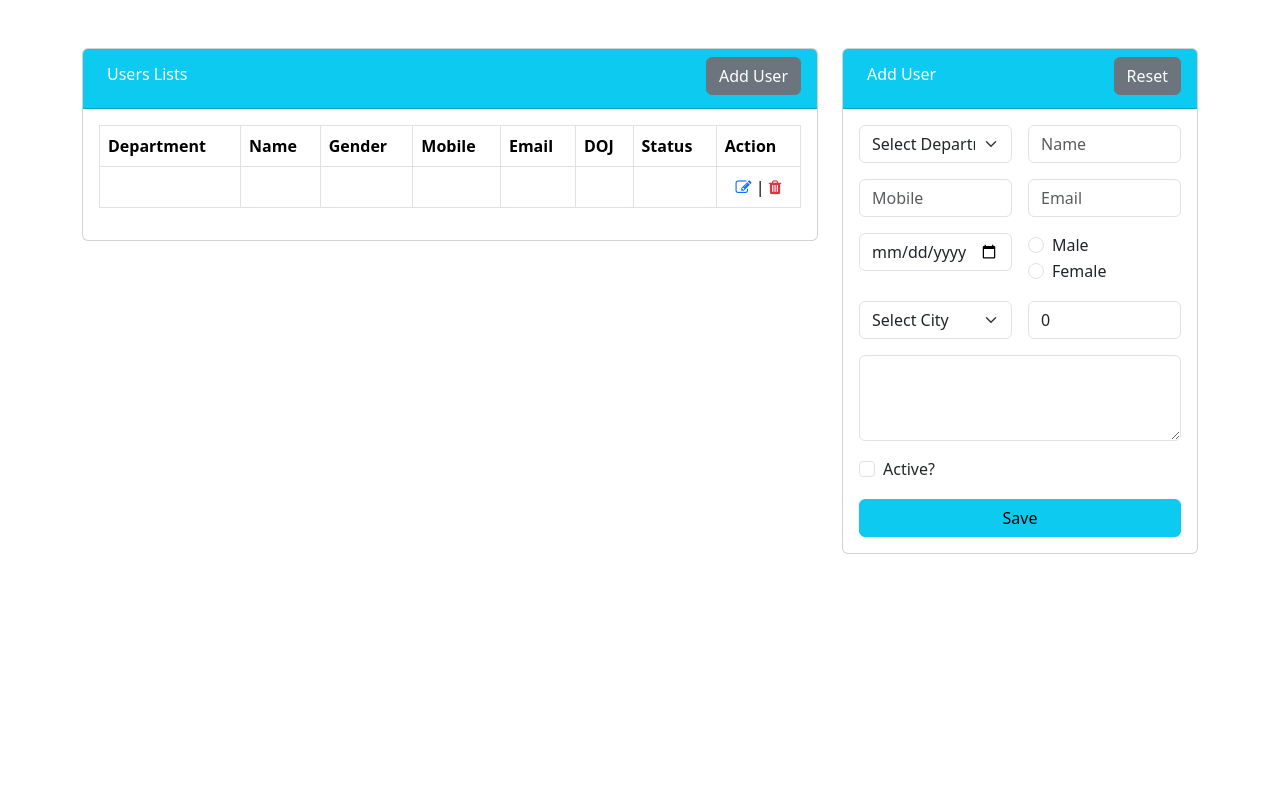
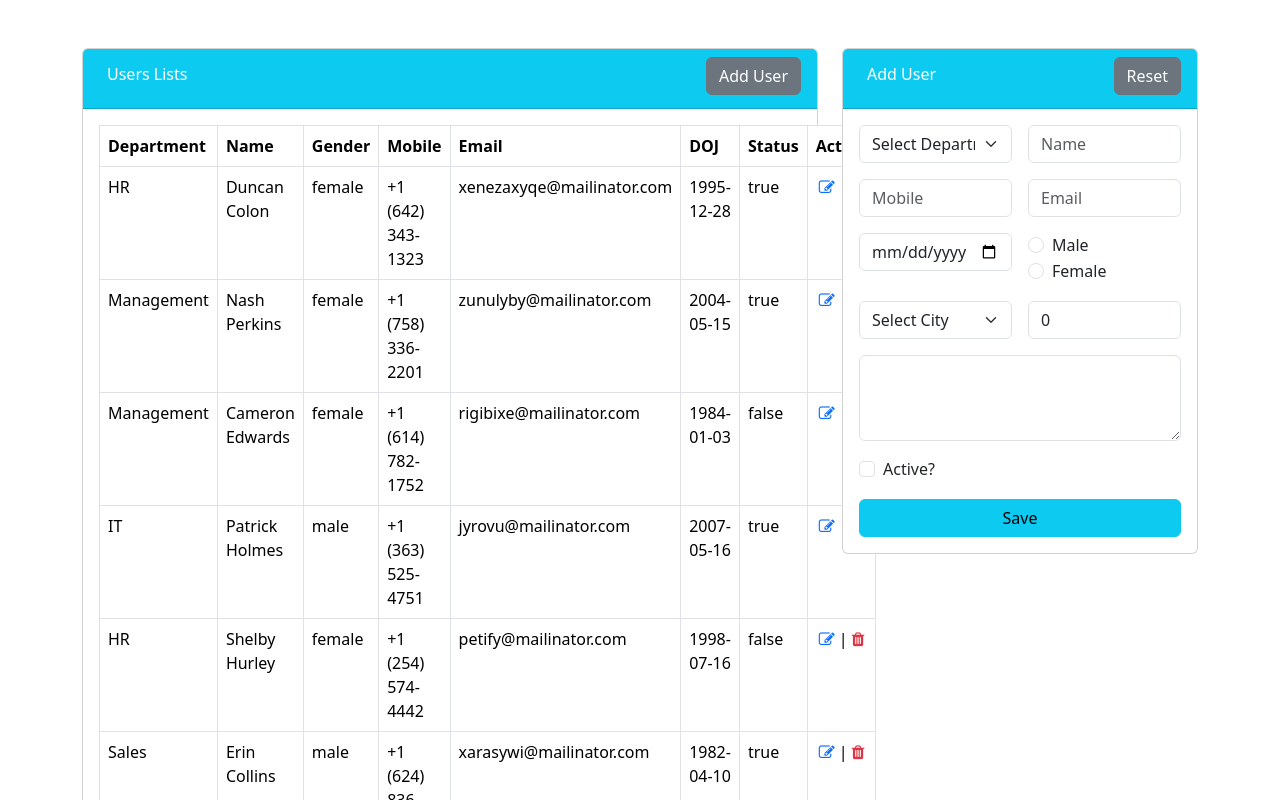
Before and after one commit to yanikkumar/angular-user-app, an Angular app: page /user in a window 1280 px wide. Shown: the top 800 px of the page. Built offline with nearby package versions, Linux system fonts and the light colour scheme; data requests are answered from the project's data file.

Commit message:
Create User done

```diff
--- /dev/null
+++ b/db.json
@@ -0,0 +1,108 @@
+{
+  "users": [
+    {
+      "id": "8a25",
+      "department": "HR",
+      "name": "Duncan Colon",
+      "mobile": "+1 (642) 343-1323",
+      "email": "xenezaxyqe@mailinator.com",
+      "gender": "female",
+      "doj": "1995-12-28",
+      "city": "Chandigarh",
+      "salary": "Distinctio In volup",
+      "address": "Excepteur quia commo",
+      "status": true
+    },
+    {
+      "id": "207b",
+      "department": "Management",
+      "name": "Nash Perkins",
+      "mobile": "+1 (758) 336-2201",
+      "email": "zunulyby@mailinator.com",
+      "gender": "female",
+      "doj": "2004-05-15",
+      "city": "Gurgaon",
+      "salary": "Excepteur fuga In e",
+      "address": "Illo perferendis ut ",
+      "status": true
+    },
+    {
+      "id": "9025",
+      "department": "Management",
+      "name": "Cameron Edwards",
+      "mobile": "+1 (614) 782-1752",
+      "email": "rigibixe@mailinator.com",
+      "gender": "female",
+      "doj": "1984-01-03",
+      "city": "Gurgaon",
+      "salary": "Deleniti doloremque ",
+      "address": "Quaerat omnis ut in ",
+      "status": false
+    },
+    {
+      "id": "3116",
+      "department": "IT",
+      "name": "Patrick Holmes",
+      "mobile": "+1 (363) 525-4751",
+      "email": "jyrovu@mailinator.com",
+      "gender": "male",
+      "doj": "2007-05-16",
+      "city": "Gurgaon",
+      "salary": "Velit excepturi corp",
+      "address": "Sed qui quia tempor ",
+      "status": true
+    },
+    {
+      "id": "b0b0",
+      "department": "HR",
+      "name": "Shelby Hurley",
+      "mobile": "+1 (254) 574-4442",
+      "email": "petify@mailinator.com",
+      "gender": "female",
+      "doj": "1998-07-16",
+      "city": "Mohali",
+      "salary": "Amet dolores volupt",
+      "address": "Omnis pariatur Volu",
+      "status": false
+    },
+    {
+      "id": "0c92",
+      "department": "Sales",
+      "name": "Erin Collins",
+      "mobile": "+1 (624) 836-1522",
+      "email": "xarasywi@mailinator.com",
+      "gender": "male",
+      "doj": "1982-04-10",
+      "city": "Delhi",
+      "salary": "Esse sed sapiente al",
+      "address": "Optio dolore qui cu",
+      "status": true
+    },
+    {
+      "id": "4594",
+      "department": "IT",
+      "name": "Maia Carlson",
+      "mobile": "+1 (307) 614-1688",
+      "email": "laguhem@mailinator.com",
+      "gender": "male",
+      "doj": "1994-03-03",
+      "city": "Delhi",
+      "salary": "Aut illo impedit od",
+      "address": "Incididunt dolorum u",
+      "status": true
+    },
+    {
+      "id": "c744",
+      "department": "Management",
+      "name": "Jessica Wolfe",
+      "mobile": "+1 (222) 599-7545",
+      "email": "kahu@mailinator.com",
+      "gender": "female",
+      "doj": "1980-01-13",
+      "city": "Delhi",
+      "salary": "Iure ex quis possimu",
+      "address": "Consequatur molestia",
+      "status": false
+    }
+  ]
+}
--- a/src/app/Components/user/user.component.html
+++ b/src/app/Components/user/user.component.html
@@ -28,19 +28,23 @@
               </tr>
             </thead>
             <tbody>
+              @for(item of usersList; track $index) {
               <tr>
-                <td></td>
-                <td></td>
-                <td></td>
-                <td></td>
-                <td></td>
-                <td></td>
-                <td></td>
+                <td>{{ item.department }}</td>
+                <td>{{ item.name }}</td>
+                <td>{{ item.gender }}</td>
+                <td>{{ item.mobile }}</td>
+                <td>{{ item.email }}</td>
+                <td>{{ item.doj }}</td>
+                <td>{{ item.status }}</td>
                 <td class="text-center">
                   <i class="fa fa-edit text-primary" (click)="onEdit()"></i> |
                   <i class="fa fa-trash text-danger" (click)="onDelete()"></i>
                 </td>
               </tr>
+              } @empty {
+              <span class="fw-bold border border-2 my-4">No Data</span>
+              }
             </tbody>
           </table>
         </div>
@@ -77,7 +81,7 @@
               >
                 <option value="">Select Department</option>
                 @for (item of departmentList; track $index) {
-                <option value="">{{ item }}</option>
+                <option value="{{ item }}">{{ item }}</option>
                 }
               </select>
             </div>
@@ -157,7 +161,7 @@
               >
                 <option value="">Select City</option>
                 @for (item of cityList; track $index) {
-                <option value="">{{ item }}</option>
+                <option value="{{ item }}">{{ item }}</option>
                 }
               </select>
             </div>
--- a/src/app/Components/user/user.component.ts
+++ b/src/app/Components/user/user.component.ts
@@ -1,6 +1,7 @@
-import { Component } from '@angular/core';
+import { Component, OnInit } from '@angular/core';
 import { UserModel } from '../../Model/user';
 import { FormsModule, NgForm } from '@angular/forms';
+import { UserService } from '../../Services/user.service';
 
 @Component({
   selector: 'app-user',
@@ -9,7 +10,8 @@ import { FormsModule, NgForm } from '@angular/forms';
   templateUrl: './user.component.html',
   styleUrl: './user.component.css',
 })
-export class UserComponent {
+export class UserComponent implements OnInit {
+  usersList: UserModel[] = [];
   user: UserModel = {
     department: '',
     name: '',
@@ -23,10 +25,24 @@ export class UserComponent {
     status: false,
   };
 
+  constructor(private _userService: UserService) {}
+  ngOnInit(): void {
+    this.getUsersList();
+  }
   cityList: string[] = ['Chandigarh', 'Delhi', 'Mohali', 'Gurgaon'];
   departmentList: string[] = ['IT', 'HR', 'Accounts', 'Sales', 'Management'];
 
-  onSubmit(form: NgForm): void {}
+  getUsersList() {
+    this._userService.getUsers().subscribe((res) => {
+      this.usersList = res;
+    });
+  }
+
+  onSubmit(form: NgForm): void {
+    debugger;
+    console.log(form);
+    this._userService.addUser(this.user).subscribe((res) => {});
+  }
   onEdit() {}
   onDelete() {}
   onResetForm() {}
--- a/src/app/Services/user.service.ts
+++ b/src/app/Services/user.service.ts
@@ -7,7 +7,8 @@ import { UserModel } from '../Model/user';
   providedIn: 'root',
 })
 export class UserService {
-  private apiUrl = 'JSON_SERVER_URL';
+  private apiUrl = 'http://localhost:3000/users';
+  // private apiUrl = 'JSON_SERVER_URL';
   constructor() {}
 
   // Defining HTTP Client
--- a/src/app/app.config.ts
+++ b/src/app/app.config.ts
@@ -5,11 +5,13 @@ import { routes } from './app.routes';
 
 import { provideAnimations } from '@angular/platform-browser/animations';
 import { provideToastr } from 'ngx-toastr';
+import { provideHttpClient } from '@angular/common/http';
 
 export const appConfig: ApplicationConfig = {
   providers: [
     provideRouter(routes),
     provideAnimations(), // required animations providers
     provideToastr(), // Toastr providers
+    provideHttpClient(),
   ],
 };
```
